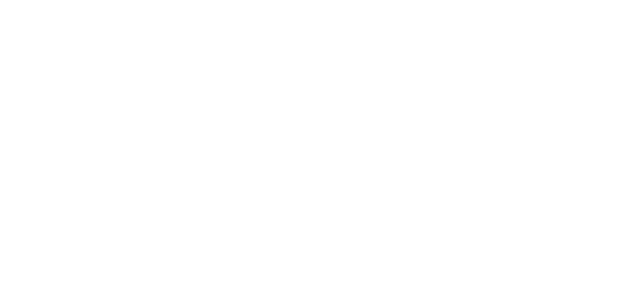
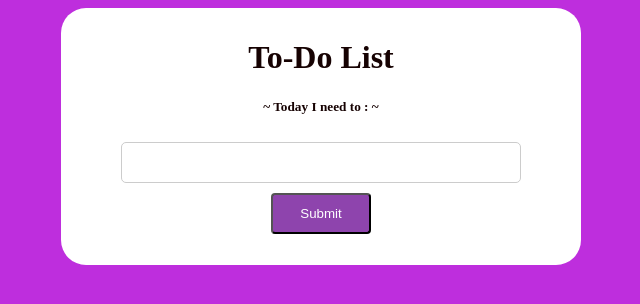
Before and after one commit to dts-kominfo-rea2b/challenge-08-andrisutanto, a website: page index.html in a window 1280 px wide. Shown: the whole page, without its empty margins (319-959 px from the left). Drawn offline with Linux system fonts and the light colour scheme.

Commit message:
Update tugas

```diff
--- a/index.html
+++ b/index.html
@@ -1,41 +1,99 @@
 <!DOCTYPE html>
 <html lang="en">
+
 <head>
   <meta charset="UTF-8" />
   <meta http-equiv="X-UA-Compatible" content="IE=edge" />
   <meta name="viewport" content="width=device-width, initial-scale=1.0" />
   <title>Challenge - DOM</title>
+  <style>
+    body {
+      background: #be2edd;
+      color: rgb(22, 2, 2);
+    }
+
+    #app {
+      border-radius: 25px;
+      background-color: #FFFFFF;
+      margin: auto;
+      padding: 10px;
+      max-width: 500px;
+    }
+
+    input[type=text], select {
+      width: 80%;
+      padding: 12px 12px;
+      margin: 5px 0;
+      display: inline-block;
+      border: 1px solid #ccc;
+      border-radius: 5px;
+      box-sizing: border-box;
+    }
+
+    #todo-submit {
+      width: 20%;
+      background-color: #8e44ad;
+      color: white;
+      padding: 11px 11px;
+      margin: 5px 0;
+      border-radius: 4px;
+    }
+
+    .center {
+      text-align: center;
+    }
+
+    #todo-title {
+      font-size: 2em;
+      font-weight: bold;
+    }
+  </style>
 </head>
+
 <body>
   <div id="app">
-      <!-- TODO: Buatlah sebuah header dengan id todo-title -->
-      <!-- TODO: Buatlah sebuah subtitle dengan id todo-subtitle -->
+    <h1 id="todo-title" class="center"></h1>
+    <h5 id="todo-subtitle" class="center">~ Today I need to : ~</h5>
 
-      <!-- Section: input -->
-      <!-- TODO: Buatlah sebuah input bertipe text dengan id todo-input -->
-      <!-- TODO: Buatlah sebuah button dengan id todo-submit -->
-
-      <!-- Section output -->
-      <!-- TODO: Buatlah sebuah <ul> dengan id todo-output -->
+    <div class="center">
+      <input type="text" id="todo-input">
+      <button id="todo-submit">Tambah</button>
     </div>
 
-    <!-- ! Untuk tantangan ini, script jangan diubah ke external js yah ! -->
+    <ul id="todo-output"></ul>
+  </div>
+
   <script>
-      // TODO: Deklarasi variable sesuai dengan kebutuhan di sini
-      let button;
-      let input;
-      let output;
+    let button = document.getElementById("todo-submit");
+    let input = document.getElementById("todo-input");
+    let output = document.getElementById("todo-output");
 
-      // TODO: Buatlah sebuah fungsi dengan nama fnClickHandler
-      // Fungsi yang digunakan untuk menambahkan tulisan
-      // Jangan ubah cara deklarasi fungsinya, cukup isi saja
-      function fnClickHandler(toDoItem) {}
+    document.getElementById('todo-title').append('To-Do List');
+    document.getElementById('todo-subtitle').innerHTML = '~ Today I need to : ~';
+    document.getElementById('todo-submit').textContent = 'Submit';
 
-      // TODO: register event onclick / addEventListener untuk button
-      // akan menjalankan fungsi fnClickHandler
+    function fnClickHandler(toDoItem) {
+      const konten = document.createElement('li');
+      konten.textContent = toDoItem;
+      output.appendChild(konten);
+    }
 
-      // TODO: register event onkeypress / addEventListener untuk input
-      // sehingga saat di input ditekan enter akan menjalankan fungsi fnClickHandler juga
+    button.addEventListener("click", (event) => {
+      fnClickHandler(input.value);
+      input.value = "";
+      input.focus();
+    });
+
+    input.addEventListener("keypress", (event) => {
+      if (event.key === "Enter") {
+        event.preventDefault;
+
+        fnClickHandler(input.value);
+        input.value = "";
+        input.focus();
+      }
+    });
   </script>
 </body>
+
 </html>
```
Lines whose indentation alone changed are shown as unchanged.
